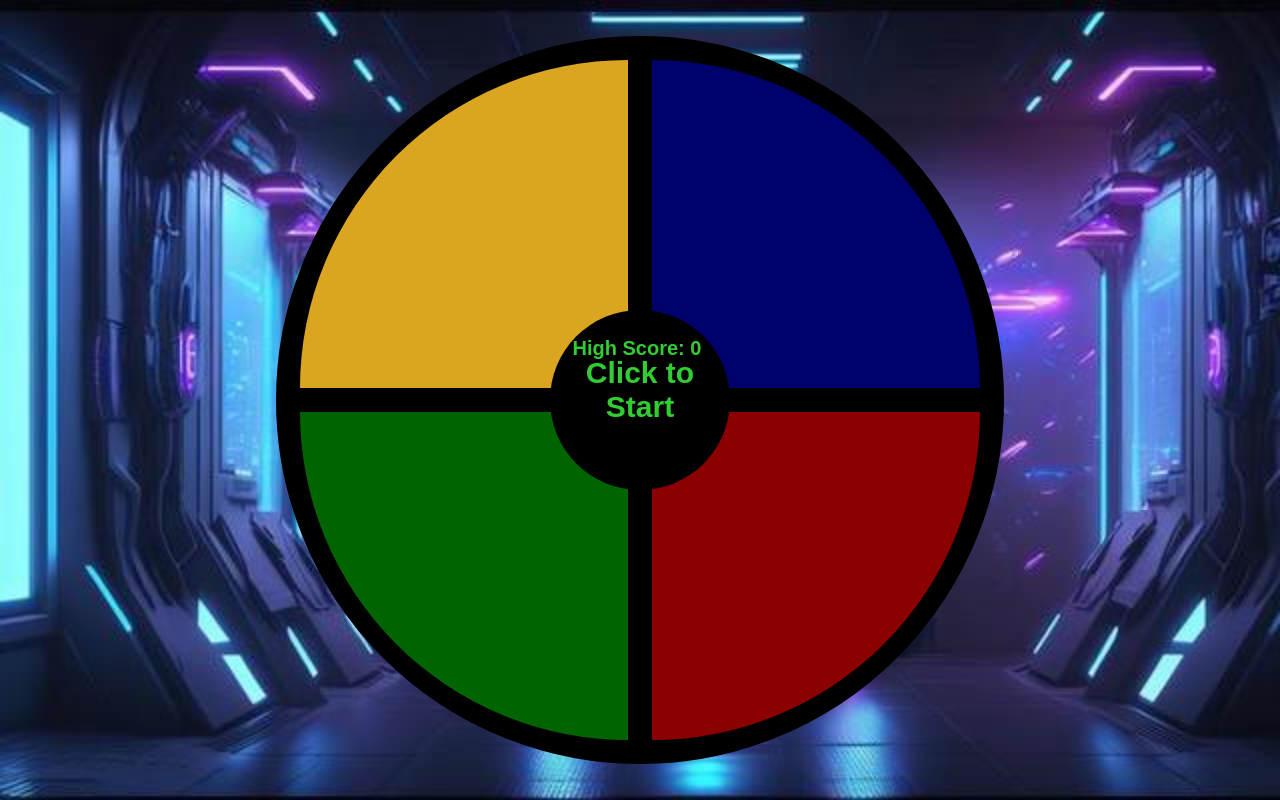
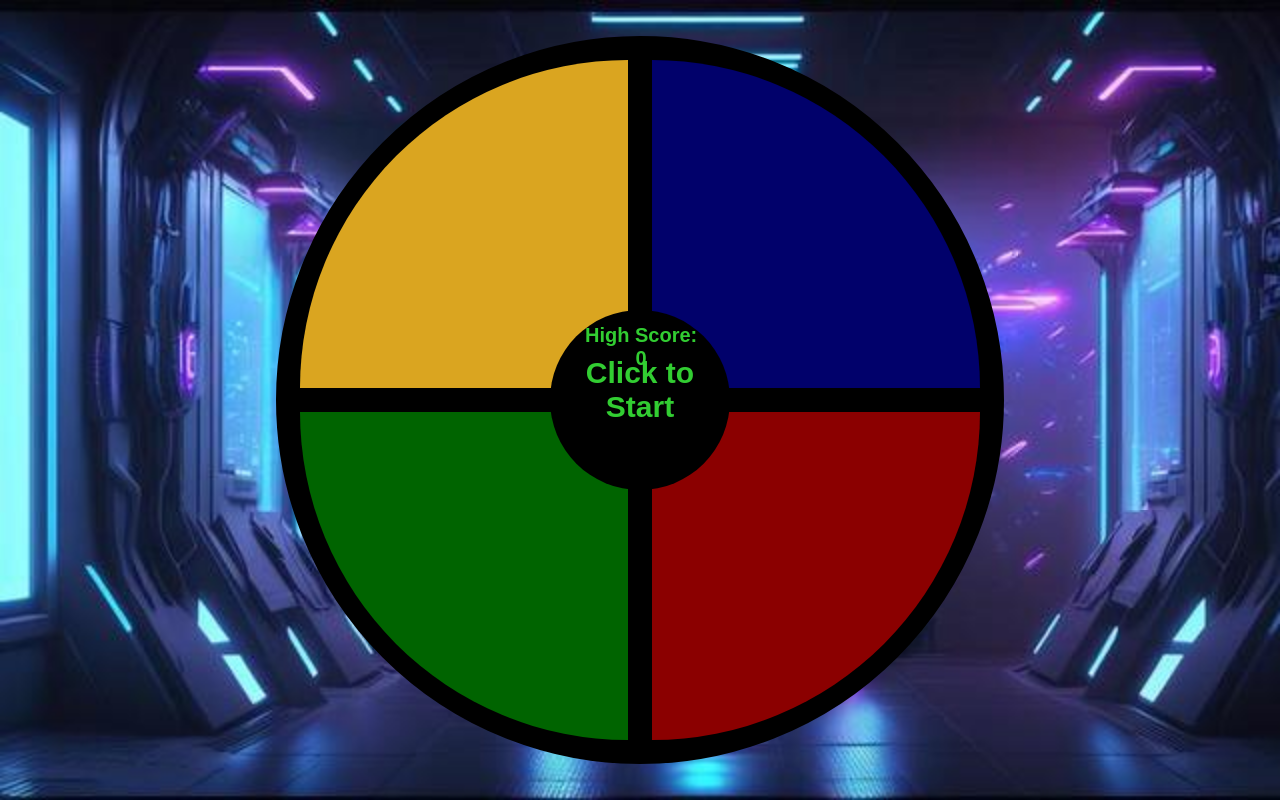
Before and after one commit to LHufton/Simon, a plain HTML site: page gamePage.html in a window 1280 px wide. Drawn offline with Linux system fonts and the light colour scheme.

Commit message:
score styling

```diff
--- a/gamePage.html
+++ b/gamePage.html
@@ -20,7 +20,7 @@
         <div id="middle"><h2 id="start"></h2></div>
       </div>
     </section>
-    <p id="high-score">High Score: 0</p>
+    <p id="high-score">High Score:<br> 0</p>
   </div>
 </body>
 </html>
--- a/style.css
+++ b/style.css
@@ -154,7 +154,8 @@ p {color: gold;
 #high-score {
   text-align: center;
   position: absolute;
-  left: 48%;
+  padding: -40px;
+  margin: 0 -90px 10px 20px;
   display: flex-start;
   transform: translateX(-48%);
   bottom: 420px; /* Adjust the vertical position as needed */
```
